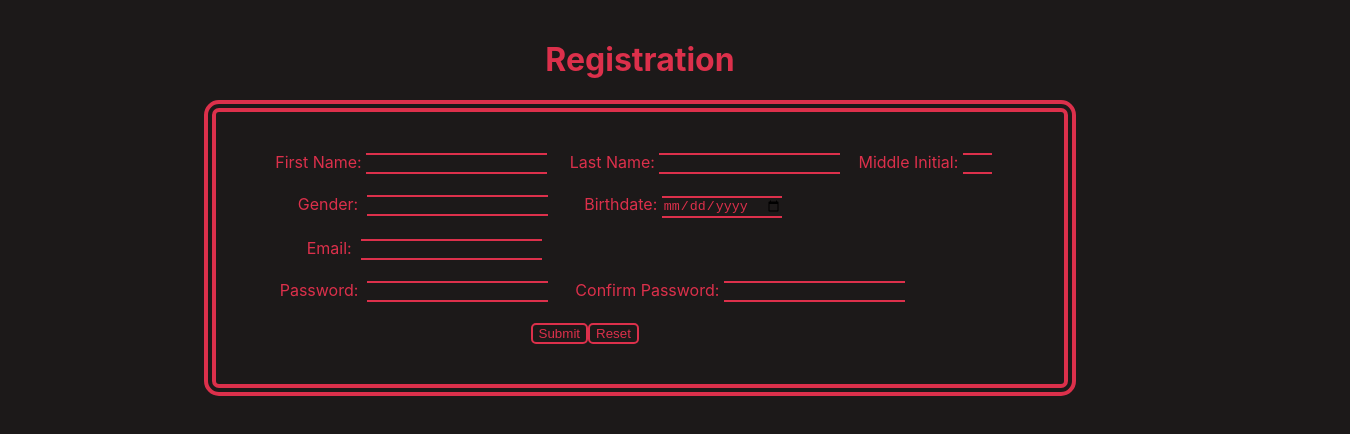
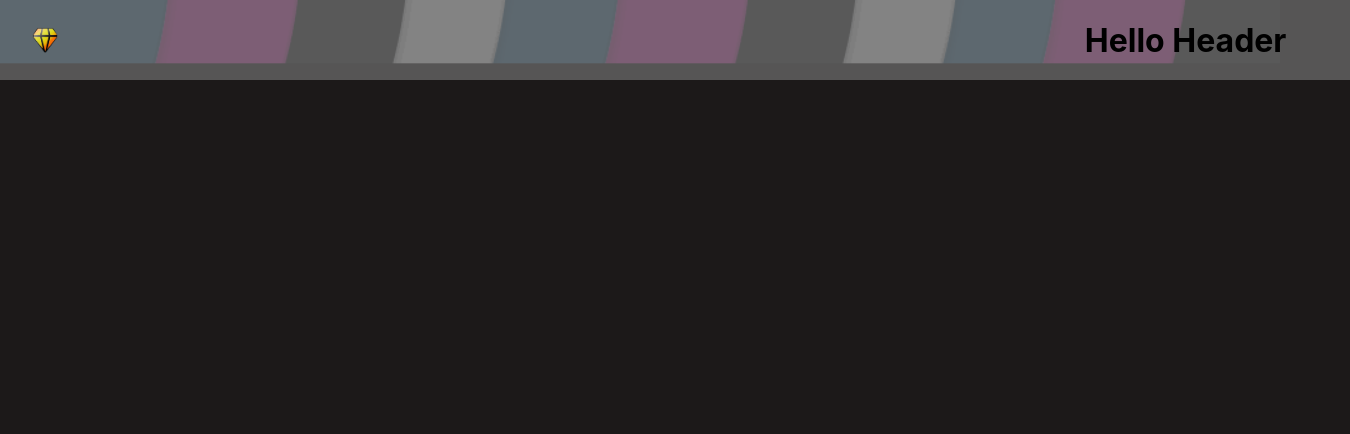
Before and after one commit to cjrutherford/yellow-diamond, a React (Create React App) app in the folder client/: page / in a window 1280 px wide. Shown: the top 434 px of the page, 1350 px wide, since content can reach past the window. Built offline with nearby package versions, Linux system fonts and the light colour scheme.

Commit message:
working on the header component, and adding the router components to allow for different pages to be displayed.

```diff
--- a/client/src/App.css
+++ b/client/src/App.css
@@ -1,5 +1,7 @@
 body {
 	background-color: #1c1919;
+	margin: 0;
+	padding: 0;
 }
 
 .hotpink {
--- a/client/src/App.js
+++ b/client/src/App.js
@@ -2,11 +2,12 @@
 import Login from "./components/login";
 import Register from "./components/register";
 import ResetUser from "./components/reset";
+import Header from "./components/header";
 import "./App.css";
 
 class App extends Component {
 	render() {
-		return <Register />;
+		return <Header />;
 	}
 }
 
--- /dev/null
+++ b/client/src/components/header.js
@@ -0,0 +1,51 @@
+import React, { Component, Fragment } from "react";
+import YellowDiamond from "../assets/Yellow Diamond.gif";
+class Header extends Component {
+	constructor(props) {
+		super(props);
+		this.state = {
+			headerBG: {
+				backgroundImage: 'url("blob.gif")',
+				width: "100vw",
+				height: "13vh",
+				backgroundPosition: "center center",
+				backgroundSize: "cover",
+				margin: "0",
+				padding: "0"
+			},
+			headerFilter: {
+				background: "rgba(100, 100, 100, 0.8)",
+				width: "98vw",
+				height: "10vh",
+				display: "flex",
+				flexDirection: "row",
+				alignItems: "center",
+				justifyContent: "space-between",
+				margin: "0",
+				padding: "0",
+				paddingRight: "4em",
+				paddingLeft: "2em"
+			},
+			logoStyle: {
+				width: "2vw"
+			}
+		};
+	}
+	render() {
+		return (
+			<Fragment>
+				<div style={this.state.headerBG}>
+					<div style={this.state.headerFilter}>
+						<img
+							src={YellowDiamond}
+							style={this.state.logoStyle}
+							alt="Yellow Diamond"
+						/>
+						<h1>Hello Header</h1>
+					</div>
+				</div>
+			</Fragment>
+		);
+	}
+}
+export default Header;
```
Also changed, not shown: client/public/blob.gif (added), client/src/assets/Yellow Diamond.gif (added).
